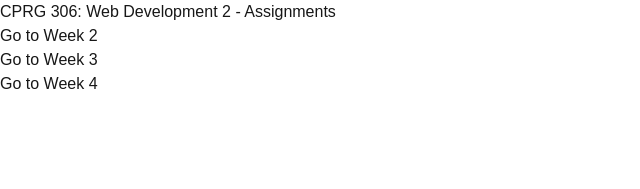
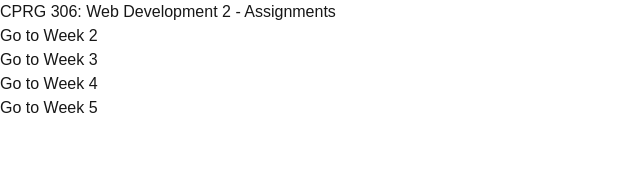
Before and after one commit to JianningLi-Richard/cprg306-assignments, a Next.js app: page / in a window 1280 px wide. Shown: the top 189 px of the page, without its empty margins (0-640 px from the left). Built offline with nearby package versions, Linux system fonts and the light colour scheme.

Commit message:
Update page.tsx

```diff
--- a/app/page.tsx
+++ b/app/page.tsx
@@ -8,7 +8,8 @@ export default function HomePage() {
       <a href="/week-3">Go to Week 3</a>
       <br/>
       <a href="/week-4">Go to Week 4</a>
-
+      <br/>
+      <a href="/week-5">Go to Week 5</a>
     </main>
   );
 }
```
